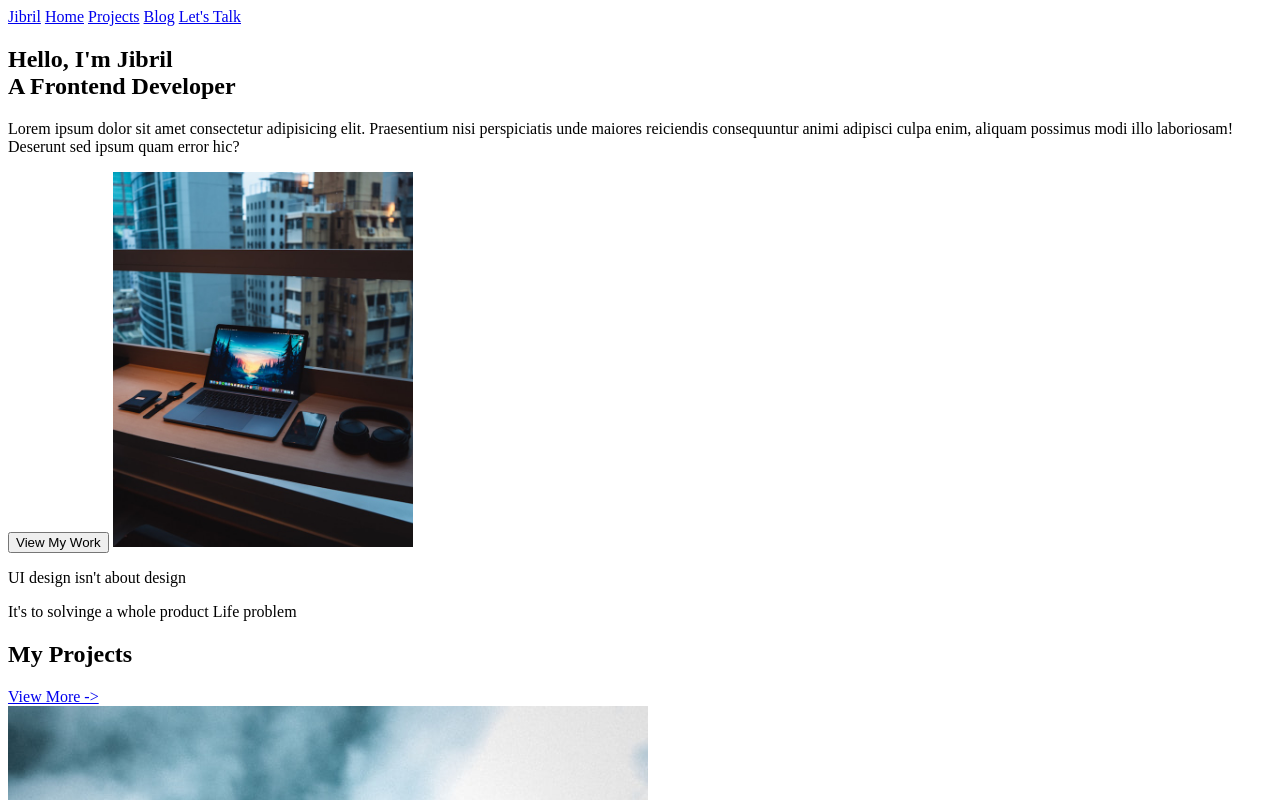
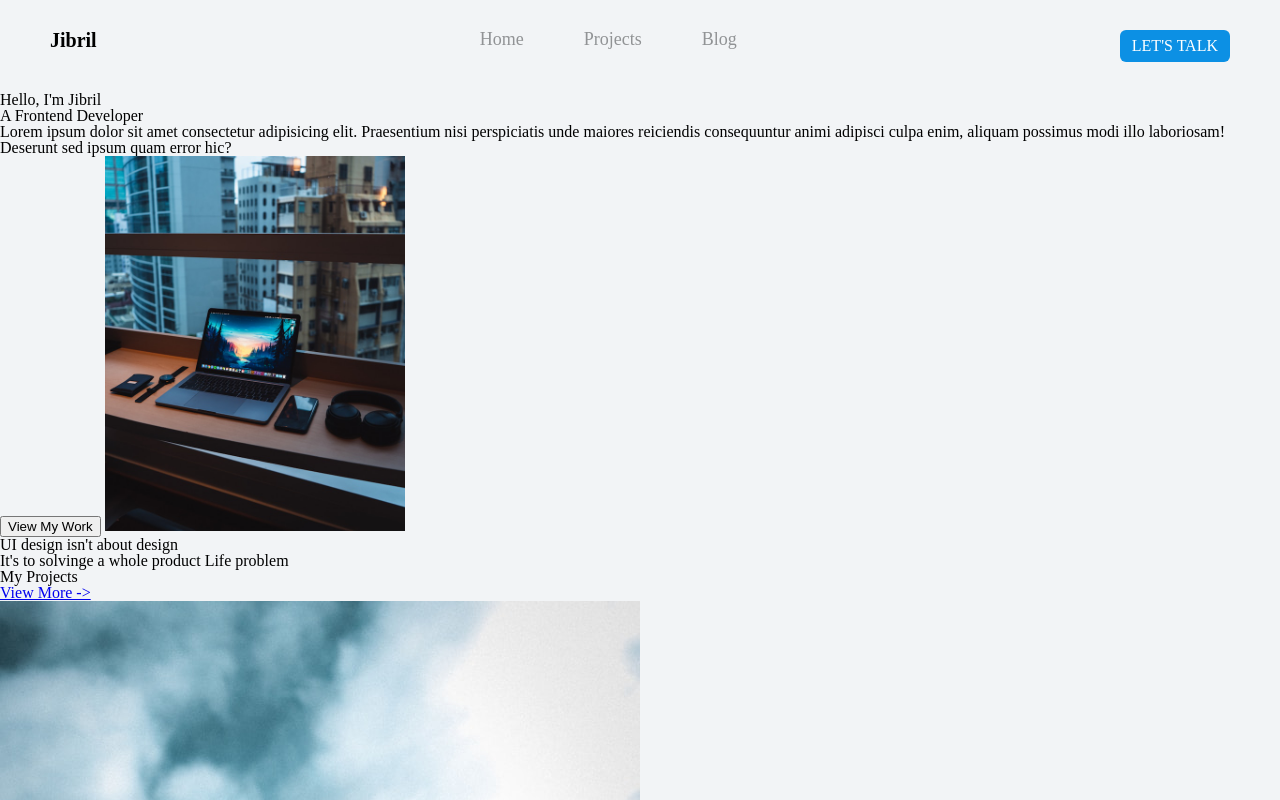
Before and after one commit to muindetuva/jibril, a plain HTML site: page index.html in a window 1280 px wide. Shown: the top 800 px of the page. Drawn offline with Linux system fonts and the light colour scheme.

Commit message:
style the nav

```diff
--- /dev/null
+++ b/assets/stylesheets/reset.css
@@ -0,0 +1,48 @@
+/* http://meyerweb.com/eric/tools/css/reset/
+   v2.0 | 20110126
+   License: none (public domain)
+*/
+
+html, body, div, span, applet, object, iframe,
+h1, h2, h3, h4, h5, h6, p, blockquote, pre,
+a, abbr, acronym, address, big, cite, code,
+del, dfn, em, img, ins, kbd, q, s, samp,
+small, strike, strong, sub, sup, tt, var,
+b, u, i, center,
+dl, dt, dd, ol, ul, li,
+fieldset, form, label, legend,
+table, caption, tbody, tfoot, thead, tr, th, td,
+article, aside, canvas, details, embed,
+figure, figcaption, footer, header, hgroup,
+menu, nav, output, ruby, section, summary,
+time, mark, audio, video {
+	margin: 0;
+	padding: 0;
+	border: 0;
+	font-size: 100%;
+	font: inherit;
+	vertical-align: baseline;
+}
+/* HTML5 display-role reset for older browsers */
+article, aside, details, figcaption, figure,
+footer, header, hgroup, menu, nav, section {
+	display: block;
+}
+body {
+	line-height: 1;
+}
+ol, ul {
+	list-style: none;
+}
+blockquote, q {
+	quotes: none;
+}
+blockquote:before, blockquote:after,
+q:before, q:after {
+	content: '';
+	content: none;
+}
+table {
+	border-collapse: collapse;
+	border-spacing: 0;
+}
--- /dev/null
+++ b/assets/stylesheets/style.css
@@ -0,0 +1,46 @@
+body {
+    background-color: #f2f4f6;
+}
+
+nav {
+    /* background-color: red; */
+    padding: 20px;
+    display: flex;
+}
+
+nav a {
+    font-size: 18px;
+    text-decoration: none;
+    color: #919395;
+    margin: 10px 30px;
+    border-bottom: 2px solid transparent;
+    transition: all .3s linear;
+    cursor: default;
+}
+
+nav a:hover {
+    color: #0c90e4;
+    border-bottom: 2px solid #0c90e4;
+}
+
+#logo {
+    color: black;
+    border: none;
+    font-size: 20px;
+    font-weight: bolder;
+}
+
+.btn {
+  border: none;
+  background-color: #0c90e4;
+  color: white;
+  padding: 8px 12px;
+  border-radius: 6px;
+  font-size: 16px;
+  text-transform: uppercase;
+}
+
+nav .btn:hover {
+    color: white;
+    border: none;
+}
--- a/index.html
+++ b/index.html
@@ -3,18 +3,23 @@
 <head>
     <meta charset="UTF-8">
     <meta name="viewport" content="width=device-width, initial-scale=1.0">
+
+    <!-- Stylesheets -->
+    <link rel="stylesheet" href="assets/stylesheets/reset.css">
+    <link rel="stylesheet" href="assets/stylesheets/style.css">
+
     <title>Jibril - Personal Website</title>
 </head>
 <body>
     <header>
         <nav>
-            <a href="/">Jibril</a>
+            <a href="/" id="logo">Jibril</a>
 
-            <a href="#">Home</a>
+            <a href="#" style="margin-left: auto;">Home</a>
             <a href="#">Projects</a>
-            <a href="#">Blog</a>
+            <a href="#" style="margin-right: auto;">Blog</a>
 
-            <a href="#">Let's Talk</a>
+            <a href="#" class="btn">Let's Talk</a>
         </nav>
     </header>
     <main>
```
